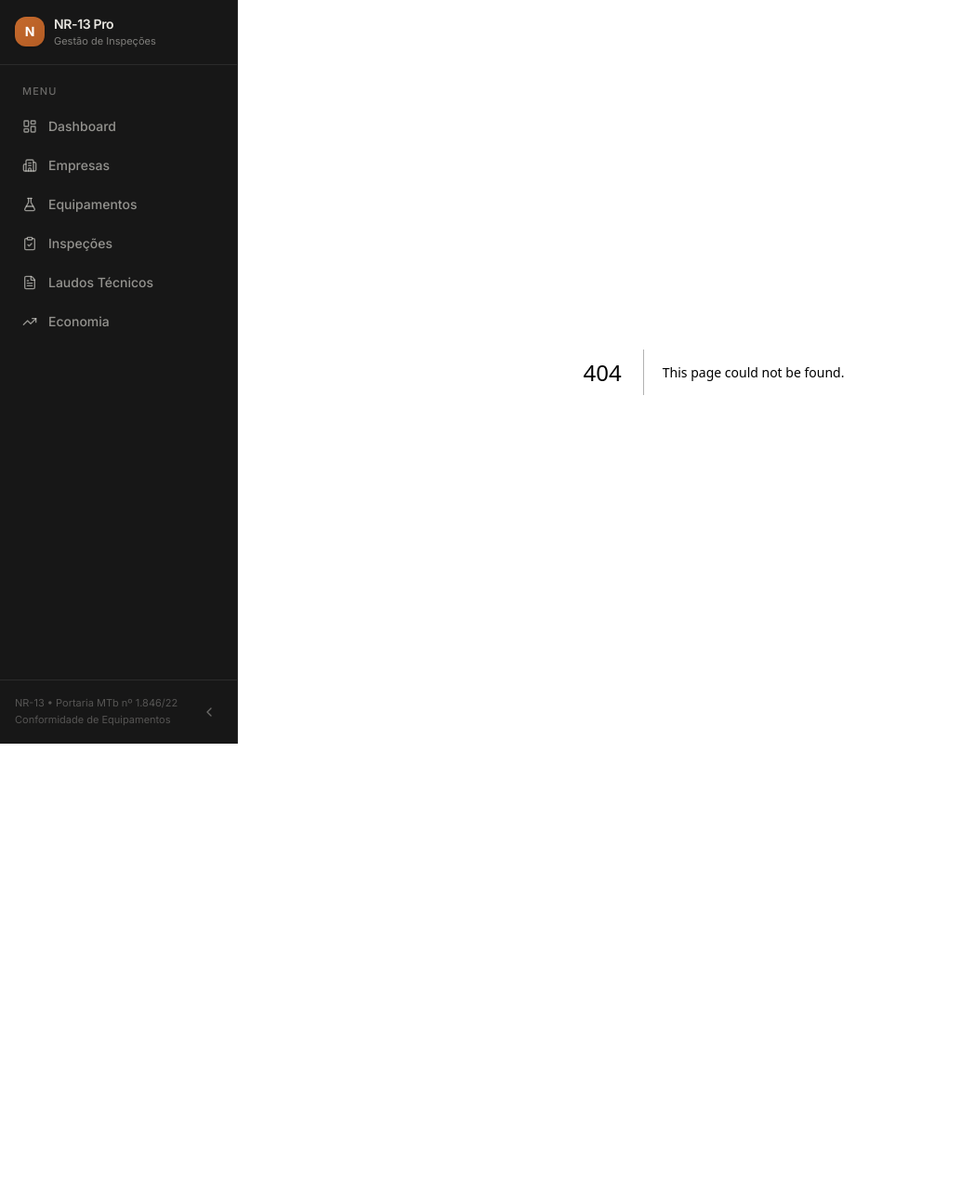
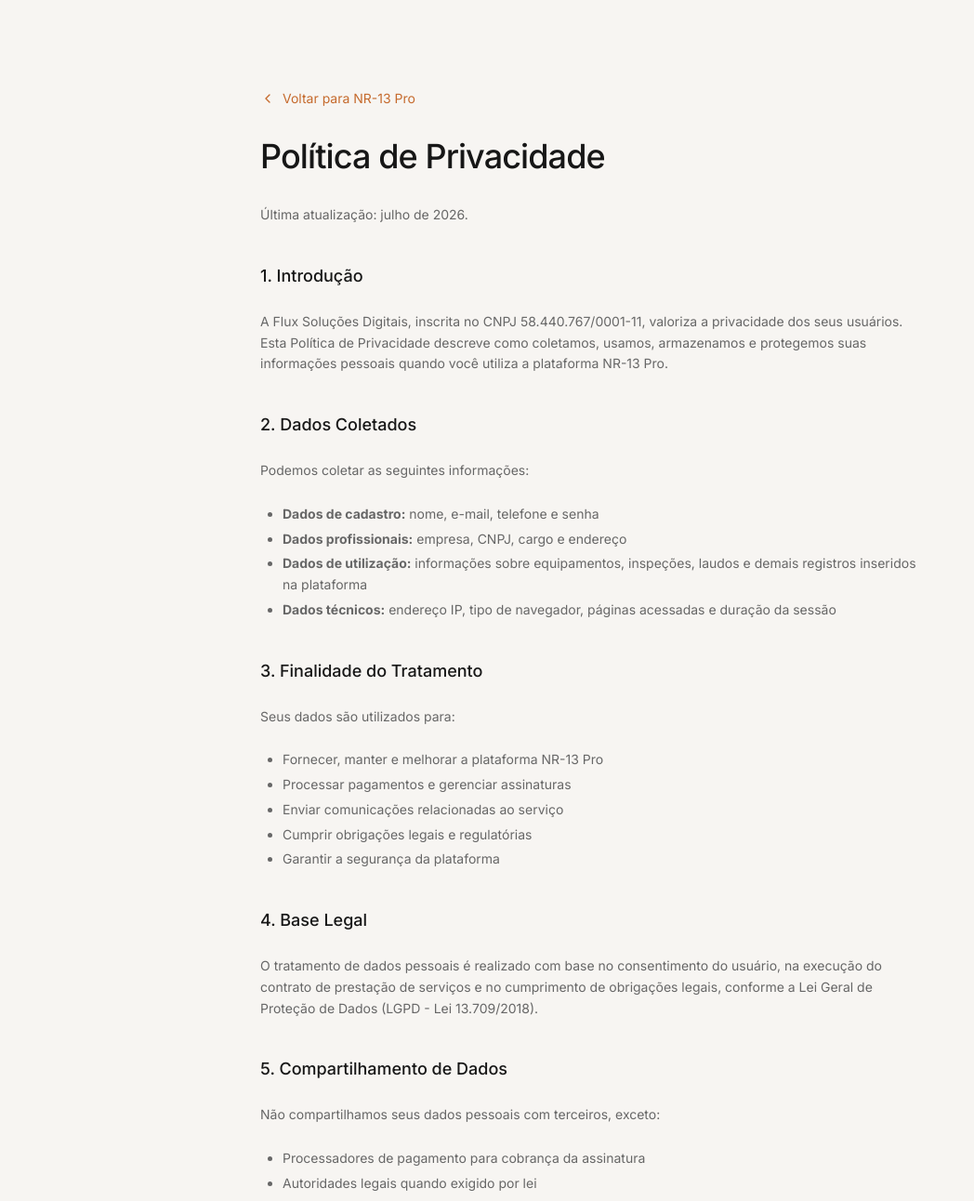
Before and after one commit to fluxsdigital/nr13pro, a Next.js app: page /privacidade in a window 1280 px wide. Before the commit this address had no page. Shown: the top 1292 px of the page at 93% size, without its empty margins (0-1048 px from the left). Before the commit the page ends 800 px from the top, so only its background shows below. Built offline with nearby package versions, Linux system fonts and the light colour scheme.

Commit message:
feat: termos de uso + privacidade pages, footer links

```diff
--- /dev/null
+++ b/src/app/privacidade/page.tsx
@@ -0,0 +1,74 @@
+export default function PrivacidadePage() {
+  return (
+    <div className="min-h-screen bg-[#F7F5F2]">
+      <div className="max-w-3xl mx-auto px-4 sm:px-6 py-16 sm:py-24">
+        <a href="/vendas" className="inline-flex items-center gap-2 text-sm text-[#C56A2D] hover:text-[#B35C24] mb-8 transition-colors">
+          <svg width="16" height="16" viewBox="0 0 24 24" fill="none" stroke="currentColor" strokeWidth="2" strokeLinecap="round" strokeLinejoin="round">
+            <polyline points="15 18 9 12 15 6"/>
+          </svg>
+          Voltar para NR-13 Pro
+        </a>
+        <h1 className="text-3xl sm:text-4xl font-medium text-[#171717] tracking-tight mb-8">Política de Privacidade</h1>
+
+        <div className="space-y-6 text-sm text-[#676767] leading-relaxed">
+          <p>Última atualização: julho de 2026.</p>
+
+          <h2 className="text-lg font-medium text-[#171717] pt-4">1. Introdução</h2>
+          <p>A Flux Soluções Digitais, inscrita no CNPJ 58.440.767/0001-11, valoriza a privacidade dos seus usuários. Esta Política de Privacidade descreve como coletamos, usamos, armazenamos e protegemos suas informações pessoais quando você utiliza a plataforma NR-13 Pro.</p>
+
+          <h2 className="text-lg font-medium text-[#171717] pt-4">2. Dados Coletados</h2>
+          <p>Podemos coletar as seguintes informações:</p>
+          <ul className="list-disc pl-6 space-y-1">
+            <li><strong>Dados de cadastro:</strong> nome, e-mail, telefone e senha</li>
+            <li><strong>Dados profissionais:</strong> empresa, CNPJ, cargo e endereço</li>
+            <li><strong>Dados de utilização:</strong> informações sobre equipamentos, inspeções, laudos e demais registros inseridos na plataforma</li>
+            <li><strong>Dados técnicos:</strong> endereço IP, tipo de navegador, páginas acessadas e duração da sessão</li>
+          </ul>
+
+          <h2 className="text-lg font-medium text-[#171717] pt-4">3. Finalidade do Tratamento</h2>
+          <p>Seus dados são utilizados para:</p>
+          <ul className="list-disc pl-6 space-y-1">
+            <li>Fornecer, manter e melhorar a plataforma NR-13 Pro</li>
+            <li>Processar pagamentos e gerenciar assinaturas</li>
+            <li>Enviar comunicações relacionadas ao serviço</li>
+            <li>Cumprir obrigações legais e regulatórias</li>
+            <li>Garantir a segurança da plataforma</li>
+          </ul>
+
+          <h2 className="text-lg font-medium text-[#171717] pt-4">4. Base Legal</h2>
+          <p>O tratamento de dados pessoais é realizado com base no consentimento do usuário, na execução do contrato de prestação de serviços e no cumprimento de obrigações legais, conforme a Lei Geral de Proteção de Dados (LGPD - Lei 13.709/2018).</p>
+
+          <h2 className="text-lg font-medium text-[#171717] pt-4">5. Compartilhamento de Dados</h2>
+          <p>Não compartilhamos seus dados pessoais com terceiros, exceto:</p>
+          <ul className="list-disc pl-6 space-y-1">
+            <li>Processadores de pagamento para cobrança da assinatura</li>
+            <li>Autoridades legais quando exigido por lei</li>
+            <li>Prestadores de serviços de infraestrutura (hospedagem, armazenamento em nuvem)</li>
+          </ul>
+
+          <h2 className="text-lg font-medium text-[#171717] pt-4">6. Armazenamento e Segurança</h2>
+          <p>Seus dados são armazenados em servidores seguros com criptografia SSL/TLS. Adotamos medidas técnicas e organizacionais para proteger suas informações contra acesso não autorizado, perda ou destruição.</p>
+
+          <h2 className="text-lg font-medium text-[#171717] pt-4">7. Direitos do Usuário</h2>
+          <p>Você tem direito a:</p>
+          <ul className="list-disc pl-6 space-y-1">
+            <li>Acessar, corrigir ou excluir seus dados pessoais</li>
+            <li>Revogar o consentimento a qualquer momento</li>
+            <li>Solicitar a portabilidade dos dados</li>
+            <li>Solicitar a exclusão da conta e dos dados associados</li>
+          </ul>
+
+          <h2 className="text-lg font-medium text-[#171717] pt-4">8. Cookies</h2>
+          <p>Utilizamos cookies essenciais para o funcionamento da plataforma. Não utilizamos cookies de rastreamento para fins publicitários. Você pode configurar seu navegador para recusar cookies, mas isso pode afetar a funcionalidade da plataforma.</p>
+
+          <h2 className="text-lg font-medium text-[#171717] pt-4">9. Retenção de Dados</h2>
+          <p>Mantemos seus dados enquanto sua conta estiver ativa. Após o cancelamento da assinatura, os dados são retidos por até 90 dias para fins de recuperação, sendo posteriormente excluídos de forma segura.</p>
+
+          <h2 className="text-lg font-medium text-[#171717] pt-4">10. Contato</h2>
+          <p>Para exercer seus direitos ou esclarecer dúvidas sobre esta política, entre em contato:</p>
+          <p>E-mail: contato@nr13pro.com.br<br />WhatsApp: (47) 97400-2478</p>
+        </div>
+      </div>
+    </div>
+  )
+}
--- /dev/null
+++ b/src/app/termos-de-uso/page.tsx
@@ -0,0 +1,52 @@
+export default function TermosPage() {
+  return (
+    <div className="min-h-screen bg-[#F7F5F2]">
+      <div className="max-w-3xl mx-auto px-4 sm:px-6 py-16 sm:py-24">
+        <a href="/vendas" className="inline-flex items-center gap-2 text-sm text-[#C56A2D] hover:text-[#B35C24] mb-8 transition-colors">
+          <svg width="16" height="16" viewBox="0 0 24 24" fill="none" stroke="currentColor" strokeWidth="2" strokeLinecap="round" strokeLinejoin="round">
+            <polyline points="15 18 9 12 15 6"/>
+          </svg>
+          Voltar para NR-13 Pro
+        </a>
+        <h1 className="text-3xl sm:text-4xl font-medium text-[#171717] tracking-tight mb-8">Termos de Uso</h1>
+
+        <div className="space-y-6 text-sm text-[#676767] leading-relaxed">
+          <p>Última atualização: julho de 2026.</p>
+
+          <h2 className="text-lg font-medium text-[#171717] pt-4">1. Aceitação dos Termos</h2>
+          <p>Ao acessar ou utilizar a plataforma NR-13 Pro, você concorda em cumprir e ficar vinculado a estes Termos de Uso. Se você não concordar com qualquer parte destes termos, não deverá utilizar nossos serviços.</p>
+
+          <h2 className="text-lg font-medium text-[#171717] pt-4">2. Descrição do Serviço</h2>
+          <p>O NR-13 Pro é uma plataforma SaaS de gestão de inspeção de equipamentos conforme a NR-13, oferecendo funcionalidades como cadastro de equipamentos, geração de QR Code, checklists digitais, emissão de laudos técnicos em PDF, dashboard e relatórios gerenciais.</p>
+
+          <h2 className="text-lg font-medium text-[#171717] pt-4">3. Cadastro e Conta</h2>
+          <p>Para utilizar a plataforma, você deve criar uma conta fornecendo informações precisas e completas. Você é responsável por manter a confidencialidade de suas credenciais de acesso e por todas as atividades realizadas em sua conta.</p>
+
+          <h2 className="text-lg font-medium text-[#171717] pt-4">4. Assinatura e Pagamento</h2>
+          <p>O serviço é oferecido mediante assinatura mensal no valor de R$ 197,00. O pagamento é processado no momento da contratação. Você pode cancelar sua assinatura a qualquer momento, sem multa ou burocracia, e o acesso permanecerá ativo até o final do período já pago.</p>
+
+          <h2 className="text-lg font-medium text-[#171717] pt-4">5. Uso Permitido</h2>
+          <p>Você concorda em utilizar a plataforma apenas para fins legítimos e de acordo com todas as leis e regulamentos aplicáveis. Não é permitido:</p>
+          <ul className="list-disc pl-6 space-y-1">
+            <li>Utilizar a plataforma para atividades ilegais ou não autorizadas</li>
+            <li>Tentar acessar áreas restritas do sistema sem autorização</li>
+            <li>Reproduzir, distribuir ou modificar o software sem autorização expressa</li>
+            <li>Utilizar a plataforma para armazenar ou transmitir conteúdo ilegal</li>
+          </ul>
+
+          <h2 className="text-lg font-medium text-[#171717] pt-4">6. Propriedade Intelectual</h2>
+          <p>Todos os direitos de propriedade intelectual relacionados à plataforma NR-13 Pro, incluindo software, design, logos e conteúdo, são de propriedade exclusiva da Flux Soluções Digitais.</p>
+
+          <h2 className="text-lg font-medium text-[#171717] pt-4">7. Limitação de Responsabilidade</h2>
+          <p>A plataforma é fornecida "como está", sem garantias de qualquer tipo. A Flux Soluções Digitais não se responsabiliza por danos diretos, indiretos, incidentais ou consequenciais decorrentes do uso ou da impossibilidade de uso da plataforma.</p>
+
+          <h2 className="text-lg font-medium text-[#171717] pt-4">8. Alterações nos Termos</h2>
+          <p>Reservamo-nos o direito de modificar estes termos a qualquer momento. As alterações entram em vigor imediatamente após a publicação. O uso continuado da plataforma após alterações constitui aceitação dos novos termos.</p>
+
+          <h2 className="text-lg font-medium text-[#171717] pt-4">9. Contato</h2>
+          <p>Para questões relacionadas a estes Termos de Uso, entre em contato pelo e-mail contato@nr13pro.com.br ou WhatsApp (47) 97400-2478.</p>
+        </div>
+      </div>
+    </div>
+  )
+}
--- a/src/components/layout/app-shell.tsx
+++ b/src/components/layout/app-shell.tsx
@@ -7,7 +7,7 @@
 
 export function AppShell({ children }: { children: React.ReactNode }) {
   const pathname = usePathname()
-  const noSidebar = pathname === "/vendas" || pathname === "/checkout"
+  const noSidebar = pathname === "/vendas" || pathname === "/checkout" || pathname === "/privacidade" || pathname === "/termos-de-uso"
 
   if (noSidebar) {
     return <>{children}</>
--- a/src/components/sections/footer.tsx
+++ b/src/components/sections/footer.tsx
@@ -4,20 +4,11 @@
   Produto: [
     { label: "Funcionalidades", href: "#funcionalidades" },
     { label: "Como Funciona", href: "#como-funciona" },
-    { label: "Preços", href: "#" },
     { label: "FAQ", href: "#faq" },
   ],
-  Empresa: [
-    { label: "Sobre", href: "#" },
-    { label: "Blog", href: "#" },
-    { label: "Carreiras", href: "#" },
-    { label: "Contato", href: "#" },
-  ],
   Legal: [
-    { label: "Privacidade", href: "#" },
-    { label: "LGPD", href: "#" },
-    { label: "Termos de Uso", href: "#" },
-    { label: "Cookies", href: "#" },
+    { label: "Privacidade", href: "/privacidade" },
+    { label: "Termos de Uso", href: "/termos-de-uso" },
   ],
 }
 
@@ -77,9 +68,11 @@
           <p className="text-xs text-[#676767]">
             &copy; {new Date().getFullYear()} NR-13 Pro. Todos os direitos reservados.
           </p>
-          <p className="text-xs text-[#9E9E9E]">
-            Flux Soluções Digitais — CNPJ: 58.440.767/0001-11
-          </p>
+          <div className="flex items-center gap-4">
+            <a href="/privacidade" className="text-xs text-[#9E9E9E] hover:text-[#676767] transition-colors">Privacidade</a>
+            <a href="/termos-de-uso" className="text-xs text-[#9E9E9E] hover:text-[#676767] transition-colors">Termos</a>
+            <span className="text-xs text-[#9E9E9E]">Flux Soluções Digitais — CNPJ: 58.440.767/0001-11</span>
+          </div>
         </div>
       </Container>
     </footer>
```
